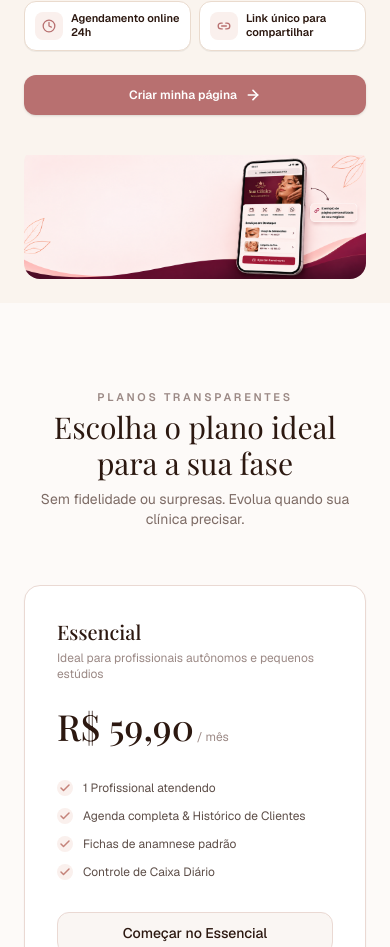
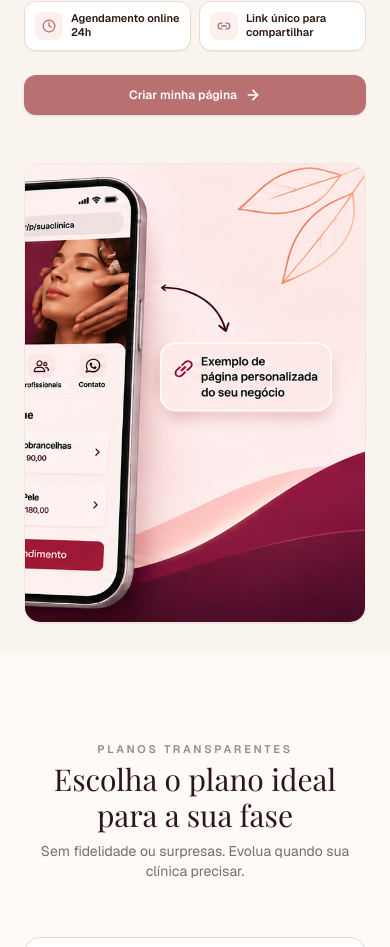
Before and after one commit to sistemaalcantara7-del/Belvia, a Next.js app: page / in a window 390 px wide. Shown: the part 2140-3087 px from the top of the page. Built offline with nearby package versions, Linux system fonts and the light colour scheme; a web font is replaced by a local one.

Commit message:
style(landing): otimizar composicao mobile da vitrine digital destacando smartphone e card (prompt 166)

```diff
--- a/src/app/page.tsx
+++ b/src/app/page.tsx
@@ -493,15 +493,23 @@ export default function HomePage() {
             </div>
           </div>
 
-          {/* Imagem responsiva inteira abaixo do texto no mobile/tablet */}
-          <div className="max-w-2xl mx-auto pt-2 overflow-hidden rounded-2xl">
-            {/* eslint-disable-next-line @next/next/no-img-element */}
-            <img
-              src="/img/bg_app.png"
-              alt="Demonstração da Vitrine Digital"
-              className="w-full h-auto block select-none pointer-events-none"
-              style={{ width: '100%', height: 'auto', objectFit: 'contain' }}
-            />
+          {/* Área visual mobile/tablet: Enquadramento e destaque do smartphone e card flutuante sem cortes verticais */}
+          <div className="w-full max-w-xl mx-auto pt-4 pb-2 overflow-hidden">
+            <div className="relative w-full h-[460px] sm:h-[540px] md:h-[620px] rounded-2xl overflow-hidden bg-gradient-to-b from-[#FAF4EE] via-[#FAF0EB]/60 to-[#FAF4EE] border border-[#EADBCE]/50 shadow-2xs">
+              {/* eslint-disable-next-line @next/next/no-img-element */}
+              <img
+                src="/img/bg_app.png"
+                alt="Demonstração da Vitrine Digital no Celular"
+                className="absolute top-0 right-0 h-full w-auto max-w-none select-none pointer-events-none object-cover sm:object-contain object-right"
+                style={{
+                  height: '100%',
+                  width: 'auto',
+                  maxWidth: 'none',
+                  objectFit: 'cover',
+                  objectPosition: 'right center',
+                }}
+              />
+            </div>
           </div>
         </div>
       </section>
```
